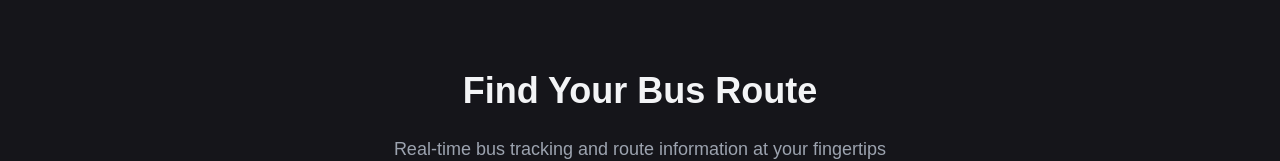
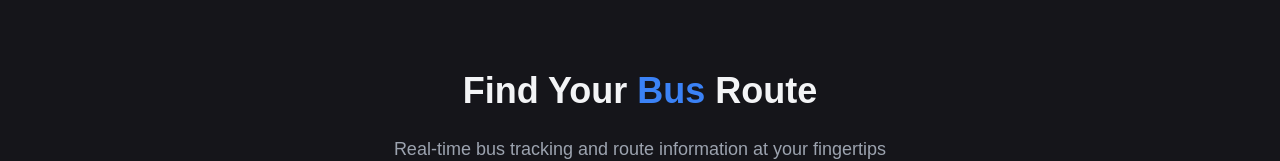
Before and after one commit to Pro696969/BMTC-Querying, a Next.js app in the folder frontend/: page / in a window 1280 px wide. Shown: the part 269-430 px from the top of the page. Built offline with nearby package versions, Linux system fonts and the light colour scheme.

Commit message:
mroe styles

```diff
--- a/frontend/src/app/page.js
+++ b/frontend/src/app/page.js
@@ -30,7 +30,7 @@ const HomePage = () => {
       <main className="flex-1 flex flex-col items-center justify-center p-4 bg-[#15151a]">
         <div className="text-center space-y-6 max-w-2xl">
           <h1 className="text-4xl font-bold text-gray-100">
-            Find Your Bus Route
+            Find Your <span className="text-blue-500">Bus</span> Route
           </h1>
           <p className="text-lg text-gray-400">
             Real-time bus tracking and route information at your fingertips
```
